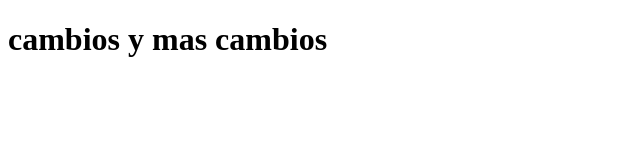
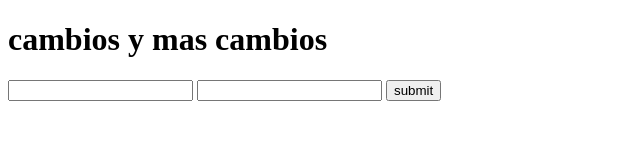
Before and after one commit to crasher9032/test-curso-git, a plain HTML site: page index.html in a window 1280 px wide. Shown: the whole page, without its empty margins (0-640 px from the left). Drawn offline with Linux system fonts and the light colour scheme.

Commit message:
cambios en index y creacion de css

```diff
--- /dev/null
+++ b/css/style.css
@@ -0,0 +1,5 @@
+#submit-button{
+    background-color: red;
+    color: white;
+    text-align: center;
+}
--- a/index.html
+++ b/index.html
@@ -8,5 +8,10 @@
 </head>
 <body>
     <h1>cambios y mas cambios</h1>
+    <form action="POST">
+        <input type="email" name="email" id="email">
+        <input type="password" name="password" id="password">
+        <input type="submit" value="submit" id="submit-button">
+    </form>
 </body>
 </html>
```
